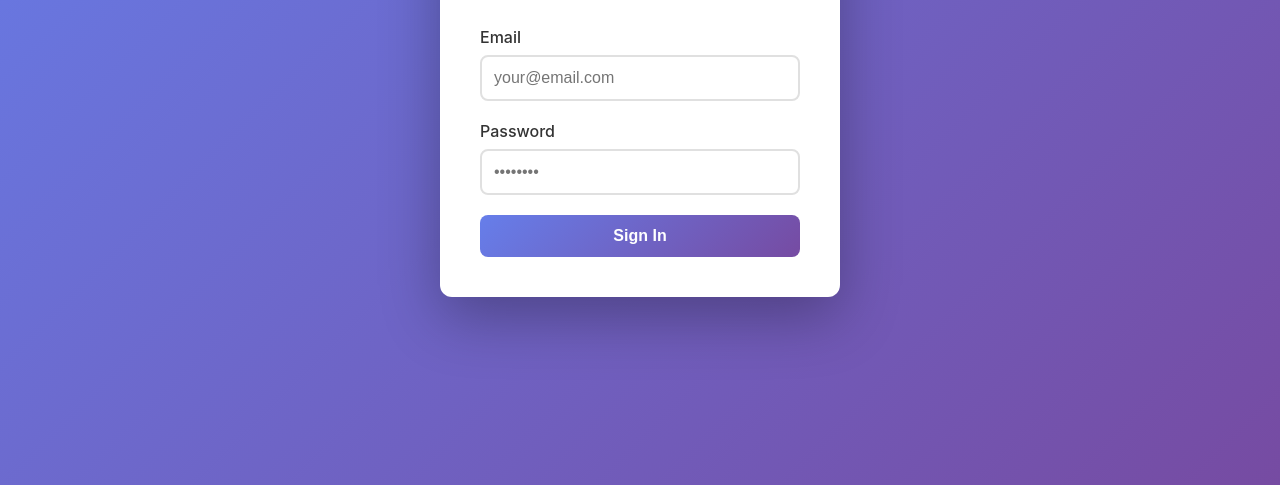
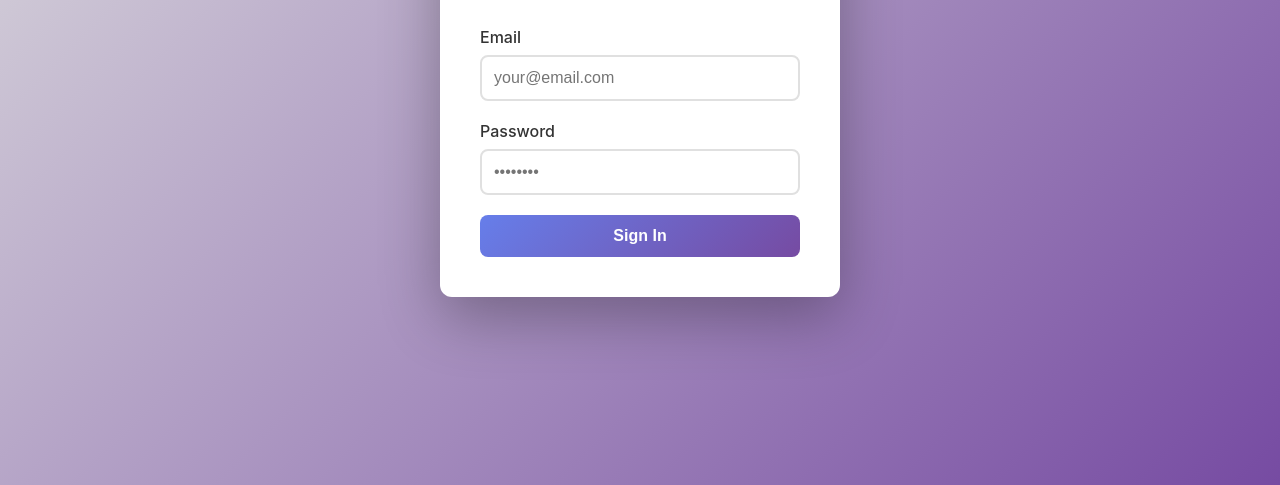
Before and after one commit to DeinTheFool/Blogg, a website built with Vite: page Frontend/assets/login.html in a window 1280 px wide. Shown: the part 315-800 px from the top of the page. Built offline with nearby package versions, Linux system fonts and the light colour scheme.

Commit message:
Update login.html

```diff
--- a/Frontend/assets/login.html
+++ b/Frontend/assets/login.html
@@ -13,7 +13,7 @@
 
         body {
             font-family: -apple-system, BlinkMacSystemFont, 'Segoe UI', Roboto, sans-serif;
-            background: linear-gradient(135deg, #667eea 0%, #764ba2 100%);
+            background: linear-gradient(135deg, #dededf 0%, #764ba2 100%);
             min-height: 100vh;
             display: flex;
             align-items: center;
```
